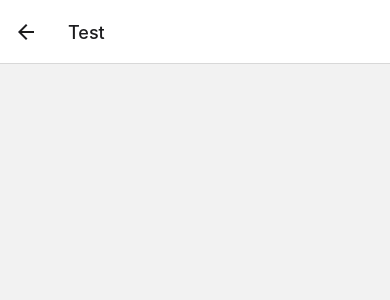
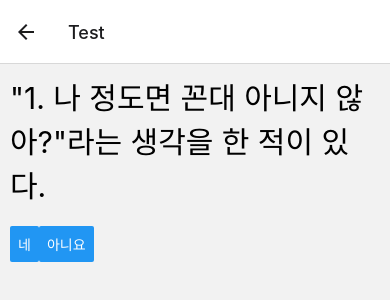
Before and after one commit to SeoyoungOhMe/MobileApp-FinalProject, a React Native app: screen / in a window 390 px wide. Both pictures are taken after a click on the button "테스트 시작하기". Shown: the top 300 px of the page. Built offline with nearby package versions, Linux system fonts and the light colour scheme.

Commit message:
StartScreen, TestScreen 1개

```diff
--- a/App.js
+++ b/App.js
@@ -1,26 +1,37 @@
-import React from 'react';
+import React, { useState } from 'react';
 import { StatusBar } from 'expo-status-bar';
 import { StyleSheet, Text, View, Button } from 'react-native';
 import { NavigationContainer } from '@react-navigation/native';
 import { createStackNavigator } from '@react-navigation/stack';
 
-var title_st = {fontSize:50, margin:10};
-
-
 function StartScreen({ navigation }) {
   return (
     <View>
-      <Text style={title_st}>꼰대 테스트</Text>
+      <Text style={styles.title_st}>꼰대 테스트</Text>
+      <View style={{height:50}}></View>
       <Button title="테스트 시작하기"
         onPress={ function(){ navigation.navigate('Test') } } />
     </View>
   );
 }
 
+// function question(props) {
+
+// }
+
 function TestScreen() {
+
+  const [ count, setCount ] = useState(0);
+
   return (
     <View>
-
+      <Text style={styles.text_st}>"1. 나 정도면 꼰대 아니지 않아?"라는 생각을 한 적이 있다.</Text>
+      <View style={{margin:10, flexDirection:"row"}}>
+        <Button title="네"
+          onPress={ function(){ setCount(count+1); } } />
+        <Button title="아니요"
+          onPress={ function(){  } } />
+      </View>
     </View>
   );
 }
@@ -57,4 +68,10 @@ const styles = StyleSheet.create({
     alignItems: 'center',
     justifyContent: 'center',
   },
+  title_st: {
+    fontSize:50, margin:10
+  },
+  text_st: {
+    fontSize:30, margin:10
+  },
 });
```
